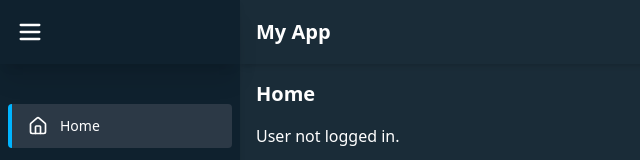
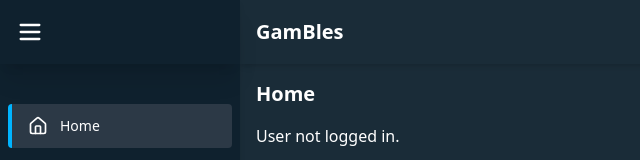
Before and after one commit to Yashh1524/Gambles, a React (Vite) app in the folder client/: page / in a window 1280 px wide. Shown: the top 160 px of the page, without its empty margins (0-640 px from the left). Built offline with nearby package versions, Linux system fonts and the light colour scheme; no server answers.

Commit message:
add name to navbar

```diff
--- a/client/src/components/Navbar.jsx
+++ b/client/src/components/Navbar.jsx
@@ -1,5 +1,5 @@
 import { Menu, User } from 'lucide-react';
-import { useNavigate } from 'react-router-dom';
+import { Link, useNavigate } from 'react-router-dom';
 import { useUser } from '../contexts/UserContext';
 
 function Navbar({ setIsSidebarOpen, setIsWalletOpen }) {
@@ -16,7 +16,9 @@ function Navbar({ setIsSidebarOpen, setIsWalletOpen }) {
                 >
                     <Menu className="h-6 w-6" />
                 </button>
-                <h1 className="text-lg sm:text-xl font-semibold whitespace-nowrap">My App</h1>
+                <Link to={"/"}>
+                    <h1 className="text-lg sm:text-xl font-semibold whitespace-nowrap">GamBles</h1>
+                </Link>
             </div>
 
             {/* Center: Auth Buttons (on mobile) */}
```
